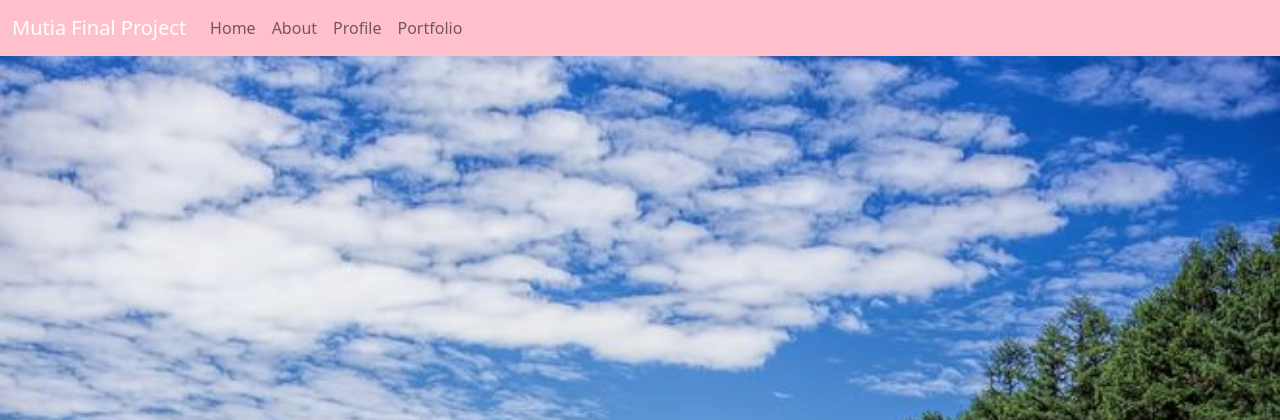
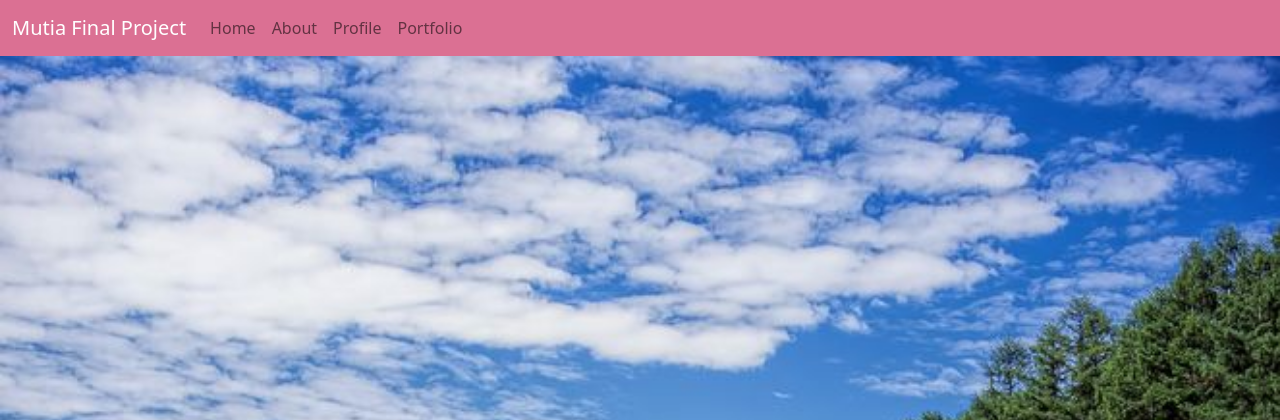
Before and after one commit to mutiadianita/portfolio-mutia, a PHP site: page / in a window 1280 px wide. Shown: the top 420 px of the page. Run offline with PHP 8.4, Linux system fonts and the light colour scheme.

Commit message:
Update style.css

```diff
--- a/css/style.css
+++ b/css/style.css
@@ -1,3 +1,3 @@
 .bg-pink {
-    background-color: pink;
+    background-color: palevioletred;
 }
```
